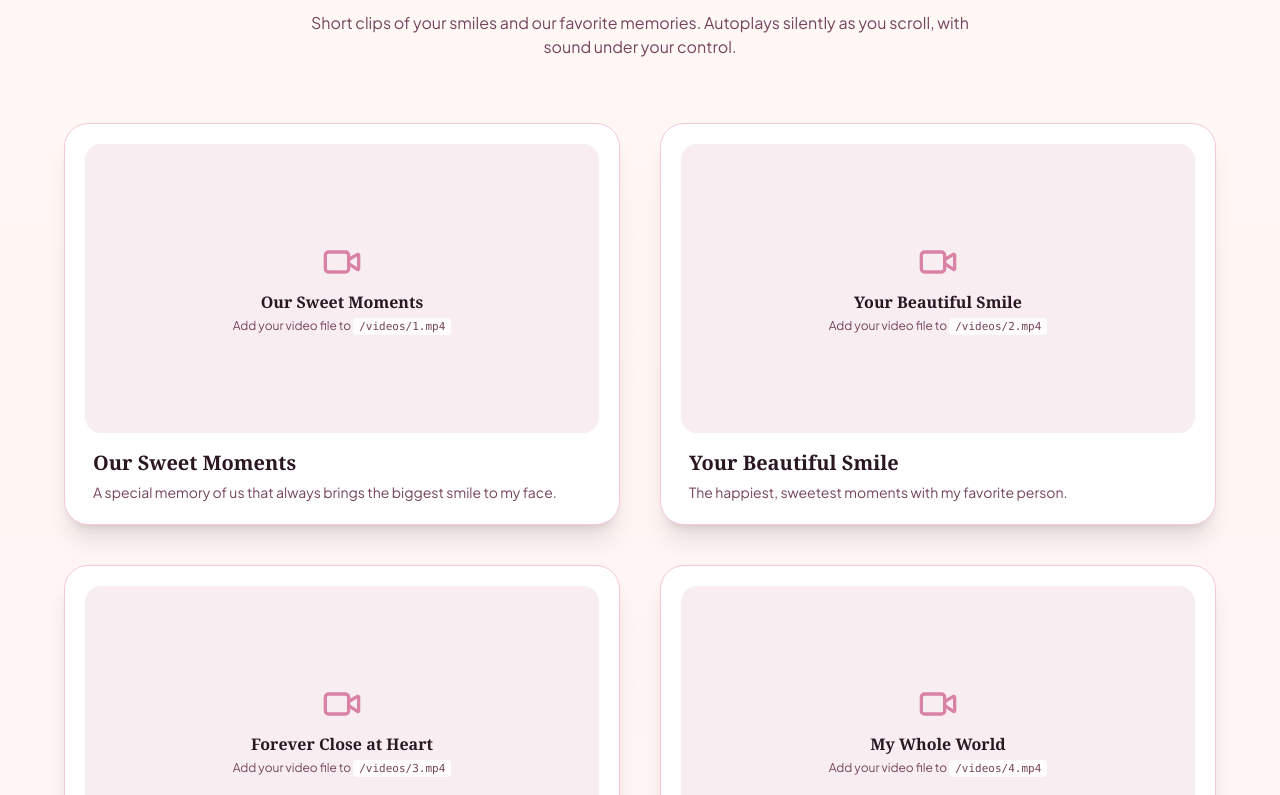
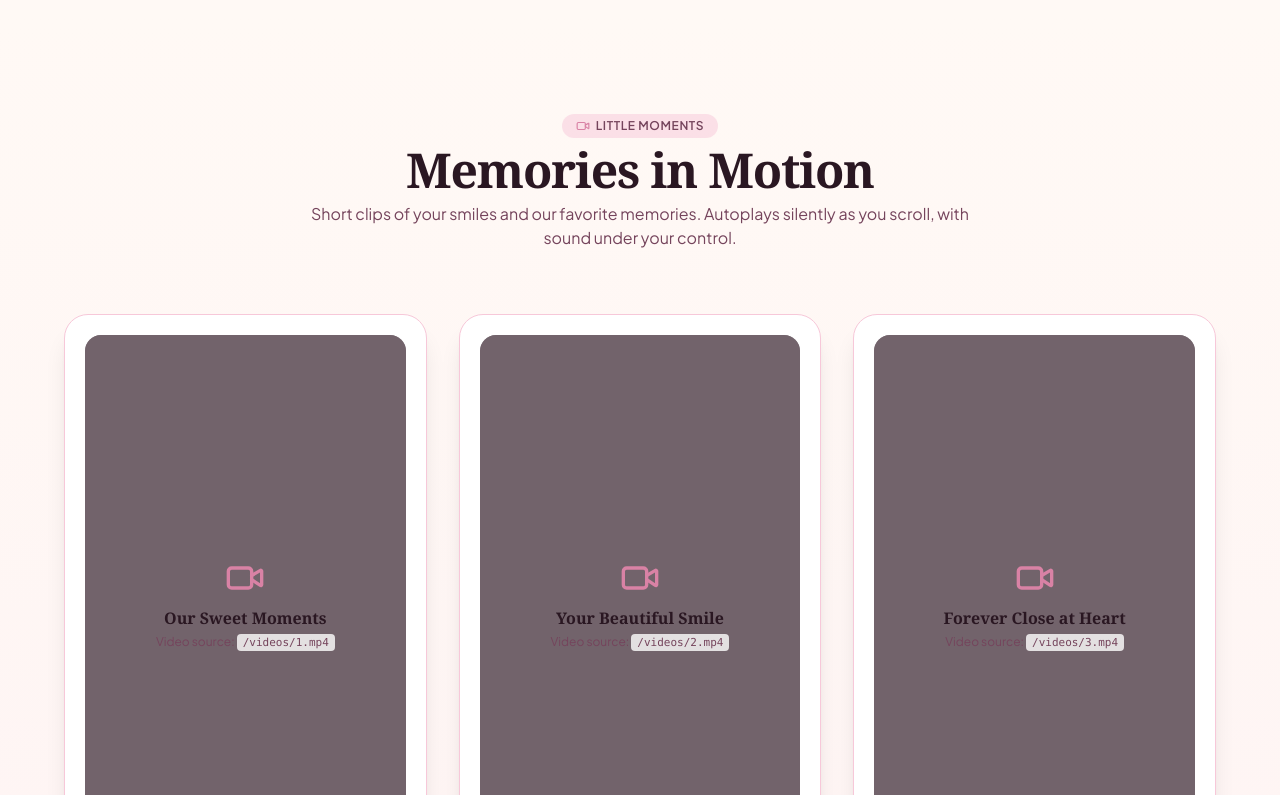
Before and after one commit to notnikhilop/Snehuuu, a React (Vite) app: page / in a window 1280 px wide. Shown: the part 3785-4580 px from the top of the page. Built offline with nearby package versions, Linux system fonts and the light colour scheme; a web font is replaced by a local one.

Commit message:
Fix video aspect ratios to support natural portrait and landscape videos with uncropped view and controls

```diff
--- a/src/components/LittleMoments.tsx
+++ b/src/components/LittleMoments.tsx
@@ -1,6 +1,6 @@
 import React, { useRef, useState, useEffect } from 'react';
 import { motion } from 'framer-motion';
-import { Video, Volume2, VolumeX, Play, Pause } from 'lucide-react';
+import { Video, Volume2, VolumeX, Play, Pause, Maximize2 } from 'lucide-react';
 import { birthdayContent } from '../data/birthdayContent';
 import { useAudioCoordinator } from '../context/AudioCoordinator';
 
@@ -28,8 +28,8 @@ export const LittleMoments: React.FC = () => {
           </p>
         </div>
 
-        {/* Video Clips Grid */}
-        <div className={`grid grid-cols-1 ${videos.length > 1 ? 'md:grid-cols-2' : 'max-w-xl mx-auto'} gap-8 sm:gap-10`}>
+        {/* Video Clips Grid with adaptive aspect ratios */}
+        <div className="grid grid-cols-1 md:grid-cols-2 lg:grid-cols-3 gap-6 sm:gap-8 items-start">
           {videos.map((vid) => (
             <SingleVideoCard
               key={vid.id}
@@ -62,6 +62,7 @@ const SingleVideoCard: React.FC<SingleVideoCardProps> = ({ videoItem, onAudioSta
   const [isMuted, setIsMuted] = useState(true);
   const [isPlaying, setIsPlaying] = useState(false);
   const [hasError, setHasError] = useState(false);
+  const [aspectRatio, setAspectRatio] = useState<number | null>(null);
 
   // Viewport intersection observer: autoplay silently when in view, pause when out of view
   useEffect(() => {
@@ -88,7 +89,7 @@ const SingleVideoCard: React.FC<SingleVideoCardProps> = ({ videoItem, onAudioSta
           }
         });
       },
-      { threshold: 0.45 }
+      { threshold: 0.35 }
     );
 
     observer.observe(container);
@@ -126,17 +127,57 @@ const SingleVideoCard: React.FC<SingleVideoCardProps> = ({ videoItem, onAudioSta
     }
   };
 
+  const handleFullscreen = () => {
+    const video = videoRef.current;
+    if (!video) return;
+    if (video.requestFullscreen) {
+      video.requestFullscreen();
+    } else if ((video as unknown as { webkitEnterFullscreen?: () => void }).webkitEnterFullscreen) {
+      (video as unknown as { webkitEnterFullscreen: () => void }).webkitEnterFullscreen();
+    }
+  };
+
+  const handleMetadata = (e: React.SyntheticEvent<HTMLVideoElement>) => {
+    const v = e.currentTarget;
+    if (v.videoWidth && v.videoHeight) {
+      setAspectRatio(v.videoWidth / v.videoHeight);
+    }
+  };
+
+  // Determine whether video is portrait, square, or landscape
+  const isLandscape = aspectRatio ? aspectRatio > 1.25 : false;
+  const isPortrait = aspectRatio ? aspectRatio < 0.85 : true; // Default to portrait (reels/smartphone)
+
   return (
     <motion.div
       ref={containerRef}
       initial={{ opacity: 0, y: 20 }}
       whileInView={{ opacity: 1, y: 0 }}
       viewport={{ once: true }}
-      className="bg-white rounded-3xl p-5 shadow-xl border border-[#F7C8D9] flex flex-col justify-between overflow-hidden group"
+      className={`bg-white rounded-3xl p-4 sm:p-5 shadow-xl border border-[#F7C8D9] flex flex-col justify-between overflow-hidden group ${
+        isLandscape ? 'md:col-span-2' : ''
+      }`}
     >
-      {/* Video Container */}
-      <div className="relative aspect-[16/10] sm:aspect-[16/9] rounded-2xl overflow-hidden bg-[#2A1722]/5 mb-4">
+      {/* Video Container with adapted aspect ratio */}
+      <div
+        className={`relative w-full rounded-2xl overflow-hidden bg-[#160B12] mb-4 flex items-center justify-center ${
+          isLandscape
+            ? 'aspect-[16/9]'
+            : isPortrait
+            ? 'aspect-[9/16] max-h-[540px]'
+            : 'aspect-[3/4] max-h-[500px]'
+        }`}
+      >
         {!hasError ? (
+          <>
+            {/* Ambient blurred backdrop so letterboxing has a soft dreamy glow */}
+            {videoItem.poster && (
+              <div
+                className="absolute inset-0 bg-cover bg-center filter blur-xl opacity-35 transform scale-110 pointer-events-none"
+                style={{ backgroundImage: `url(${videoItem.poster})` }}
+              />
+            )}
+
             <video
               ref={videoRef}
               src={videoItem.video}
@@ -144,7 +185,8 @@ const SingleVideoCard: React.FC<SingleVideoCardProps> = ({ videoItem, onAudioSta
               loop
               playsInline
               muted={isMuted}
-            controls
+              preload="metadata"
+              onLoadedMetadata={handleMetadata}
               onPlay={() => {
                 setIsPlaying(true);
                 if (!isMuted) onAudioStateChange(true);
@@ -156,14 +198,15 @@ const SingleVideoCard: React.FC<SingleVideoCardProps> = ({ videoItem, onAudioSta
               onError={() => {
                 setHasError(true);
               }}
-            className="w-full h-full object-cover"
+              className="relative z-10 w-full h-full object-contain"
             />
+          </>
         ) : (
           <div className="w-full h-full flex flex-col items-center justify-center p-6 text-center bg-[#FCE7F0]/40">
             <Video className="w-10 h-10 text-[#D982A5] mb-2" />
             <h4 className="font-serif font-bold text-[#2A1722] text-base">{videoItem.title}</h4>
             <p className="text-xs text-[#75445C] mt-1">
-              Add your video file to <code className="bg-white/80 px-1.5 py-0.5 rounded text-[11px]">{videoItem.video}</code>
+              Video source: <code className="bg-white/80 px-1.5 py-0.5 rounded text-[11px]">{videoItem.video}</code>
             </p>
           </div>
         )}
@@ -175,8 +218,8 @@ const SingleVideoCard: React.FC<SingleVideoCardProps> = ({ videoItem, onAudioSta
               onClick={toggleMute}
               className={`flex items-center gap-1.5 px-3 py-1.5 rounded-full text-xs font-semibold backdrop-blur-md shadow-md transition-all cursor-pointer ${
                 isMuted
-                  ? 'bg-black/60 hover:bg-black/80 text-white'
-                  : 'bg-[#D982A5] hover:bg-[#c97194] text-white shadow-[#D982A5]/50'
+                  ? 'bg-black/65 hover:bg-black/85 text-white'
+                  : 'bg-[#D982A5] hover:bg-[#c97194] text-white shadow-[#D982A5]/50 scale-105'
               }`}
               title={isMuted ? 'Unmute video audio' : 'Mute video audio'}
             >
@@ -188,31 +231,42 @@ const SingleVideoCard: React.FC<SingleVideoCardProps> = ({ videoItem, onAudioSta
               ) : (
                 <>
                   <Volume2 className="w-3.5 h-3.5" />
-                  <span>Muted Off</span>
+                  <span>Sound On</span>
                 </>
               )}
             </button>
           </div>
         )}
 
-        {/* Play / Pause Quick Overlay Button */}
+        {/* Bottom Quick Controls: Play/Pause and Fullscreen */}
         {!hasError && (
+          <div className="absolute bottom-3 left-3 right-3 z-20 flex items-center justify-between pointer-events-none">
             <button
               onClick={togglePlay}
-            className="absolute bottom-3 left-3 z-20 p-2 rounded-full bg-black/60 hover:bg-black/80 text-white backdrop-blur-md cursor-pointer transition-transform hover:scale-105"
+              className="pointer-events-auto p-2 rounded-full bg-black/60 hover:bg-black/80 text-white backdrop-blur-md cursor-pointer transition-transform hover:scale-110 active:scale-95"
               aria-label={isPlaying ? 'Pause video' : 'Play video'}
             >
               {isPlaying ? <Pause className="w-4 h-4" /> : <Play className="w-4 h-4 translate-x-0.5" />}
             </button>
+
+            <button
+              onClick={handleFullscreen}
+              className="pointer-events-auto p-2 rounded-full bg-black/60 hover:bg-black/80 text-white backdrop-blur-md cursor-pointer transition-transform hover:scale-110 active:scale-95"
+              aria-label="View fullscreen"
+              title="Fullscreen"
+            >
+              <Maximize2 className="w-4 h-4" />
+            </button>
+          </div>
         )}
       </div>
 
       {/* Video Caption & Info */}
-      <div className="px-2">
-        <h3 className="font-serif font-bold text-xl text-[#2A1722] mb-1">
+      <div className="px-2 pt-1">
+        <h3 className="font-serif font-bold text-lg sm:text-xl text-[#2A1722] mb-1">
           {videoItem.title}
         </h3>
-        <p className="text-sm text-[#75445C] leading-relaxed">
+        <p className="text-xs sm:text-sm text-[#75445C] leading-relaxed">
           {videoItem.caption}
         </p>
       </div>
--- a/src/components/MemoryGallery.tsx
+++ b/src/components/MemoryGallery.tsx
@@ -80,7 +80,7 @@ export const MemoryGallery: React.FC = () => {
                 className="relative bg-white p-3.5 pb-5 rounded-xl shadow-md hover:shadow-2xl border border-[#F7C8D9]/70 cursor-pointer transition-all duration-300 group"
               >
                 {/* Photo frame */}
-                <div className="relative aspect-[4/3] sm:aspect-square overflow-hidden rounded-lg bg-[#FCE7F0]/30 mb-3">
+                <div className="relative aspect-[4/5] overflow-hidden rounded-lg bg-[#FCE7F0]/30 mb-3">
                   <img
                     src={item.image}
                     alt={item.caption}
```
Lines whose indentation alone changed are shown as unchanged.
